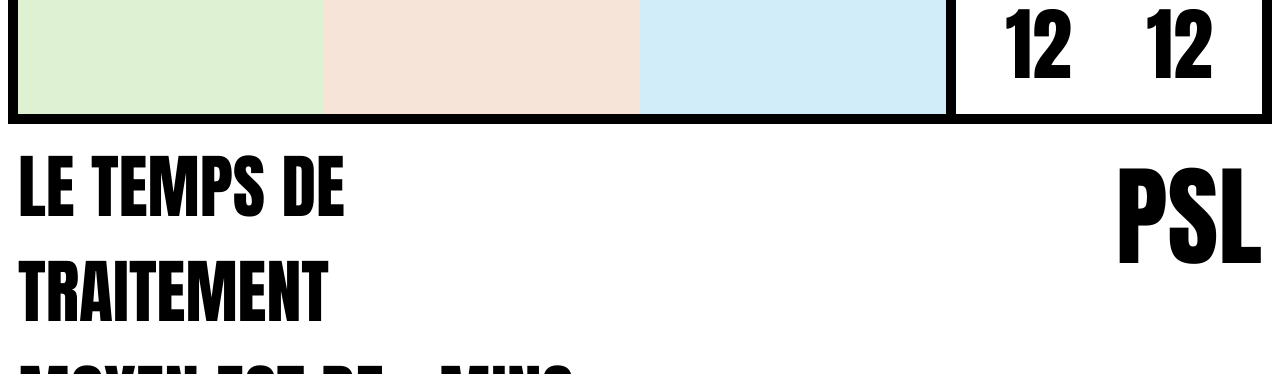
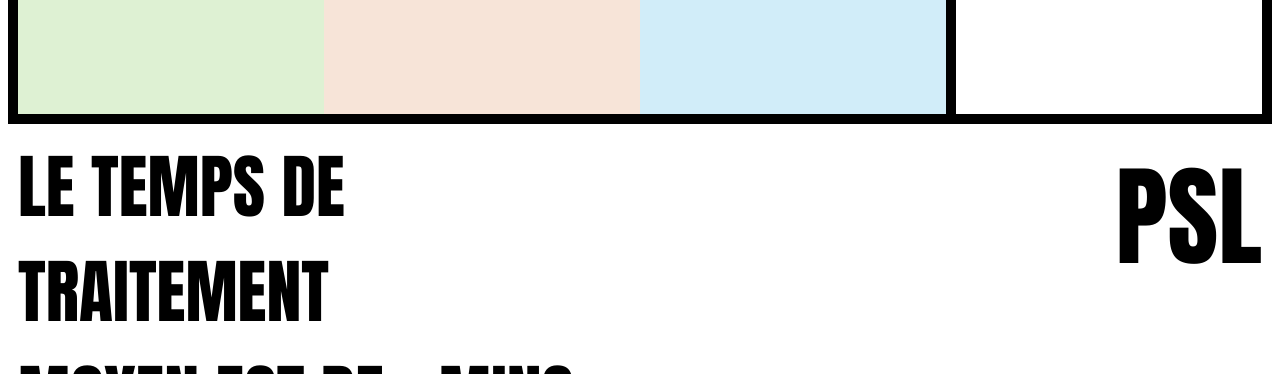
Before and after one commit to PSL-01-Sherbrooke/compteur, a plain HTML site: page index.html in a window 1280 px wide. Shown: the part 726-1100 px from the top of the page. Drawn offline with Linux system fonts and the light colour scheme; no server answers.

Commit message:
Update index.html

```diff
--- a/index.html
+++ b/index.html
@@ -150,7 +150,7 @@
 </div>
     <div class="grid-item col-3-2"><span id="roomNumber">-</span></div>
 <div class="grid-item col-4-2">
-  <span id="old1">12 &nbsp</span><span id="old1-2">&nbsp 12</span><br><span id="old2">12 &nbsp</span><span id="old2-2">&nbsp 12</span><br><span id="old3">12 &nbsp</span><span id="old3-2">&nbsp 12</span><br><span id="old4">12 &nbsp</span><span id="old4-2">&nbsp 12</span><br><span id="old5">12 &nbsp</span><span id="old5-2">&nbsp 12</span><br>
+  <span id="old1">&nbsp</span><span id="old1-2"></span><br><span id="old2">&nbsp</span><span id="old2-2"></span><br><span id="old3">&nbsp</span><span id="old3-2"></span><br><span id="old4">&nbsp</span><span id="old4-2"></span><br><span id="old5">&nbsp</span><span id="old5-2"></span><br>
 </div>
 
     <div class="grid-item col-1-3">LE TEMPS DE TRAITEMENT<br>MOYEN EST DE <span id="tempsMoyen" class="texte-rouge">-</span> MINS</div>
```
